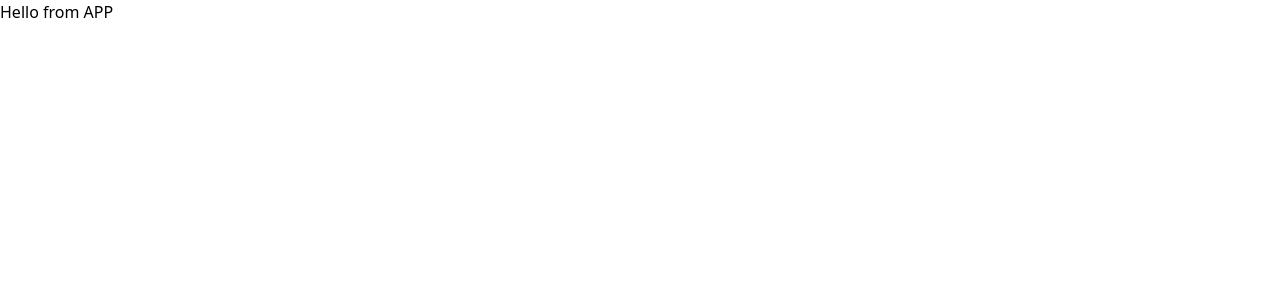
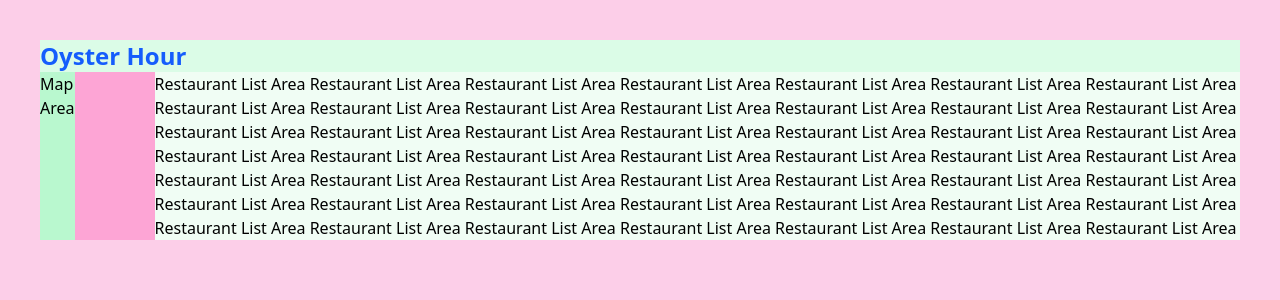
Before and after one commit to MayKhine/oysterHour, a React (Vite) app: page / in a window 1280 px wide. Shown: the top 300 px of the page. Built offline with nearby package versions, Linux system fonts and the light colour scheme.

Commit message:
add initial files

```diff
--- a/src/App.tsx
+++ b/src/App.tsx
@@ -1,3 +1,13 @@
-export const App = () => {
-  return <div> Hello from APP</div>
-}
+import { Header } from "./components/Header"
+import { RestaurantList } from "./components/RestaurantList"
+import { Map } from "./components/Map"
+
+export const App = () => (
+  <div className="bg-pink-200 w-full h-full min-h-screen p-10 ">
+    <Header />
+    <div className="flex gap-20 bg-pink-300">
+      <Map />
+      <RestaurantList />
+    </div>
+  </div>
+)
--- /dev/null
+++ b/src/components/Header.tsx
@@ -0,0 +1,7 @@
+export const Header = () => {
+  return (
+    <div className="text-2xl font-bold text-blue-600 bg-green-100">
+      Oyster Hour
+    </div>
+  )
+}
--- /dev/null
+++ b/src/components/Map.tsx
@@ -0,0 +1,3 @@
+export const Map = () => {
+  return <div className="bg-green-200"> Map Area</div>
+}
--- /dev/null
+++ b/src/components/RestaurantCard.tsx
@@ -0,0 +1,3 @@
+export const RestaurantCard = () => {
+  return <div> Restaurant Card</div>
+}
--- /dev/null
+++ b/src/components/RestaurantList.tsx
@@ -0,0 +1,20 @@
+export const RestaurantList = () => {
+  return (
+    <div className="bg-green-50">
+      Restaurant List Area Restaurant List Area Restaurant List Area Restaurant
+      List Area Restaurant List Area Restaurant List Area Restaurant List Area
+      Restaurant List Area Restaurant List Area Restaurant List Area Restaurant
+      List Area Restaurant List Area Restaurant List Area Restaurant List Area
+      Restaurant List Area Restaurant List Area Restaurant List Area Restaurant
+      List Area Restaurant List Area Restaurant List Area Restaurant List Area
+      Restaurant List Area Restaurant List Area Restaurant List Area Restaurant
+      List Area Restaurant List Area Restaurant List Area Restaurant List Area
+      Restaurant List Area Restaurant List Area Restaurant List Area Restaurant
+      List Area Restaurant List Area Restaurant List Area Restaurant List Area
+      Restaurant List Area Restaurant List Area Restaurant List Area Restaurant
+      List Area Restaurant List Area Restaurant List Area Restaurant List Area
+      Restaurant List Area Restaurant List Area Restaurant List Area Restaurant
+      List Area Restaurant List Area Restaurant List Area Restaurant List Area
+    </div>
+  )
+}
```
